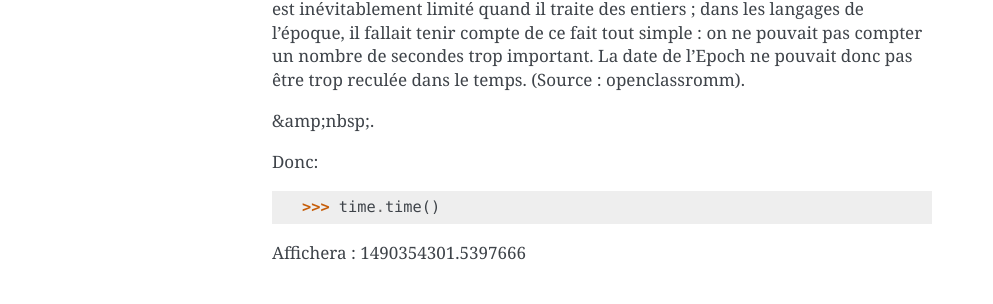
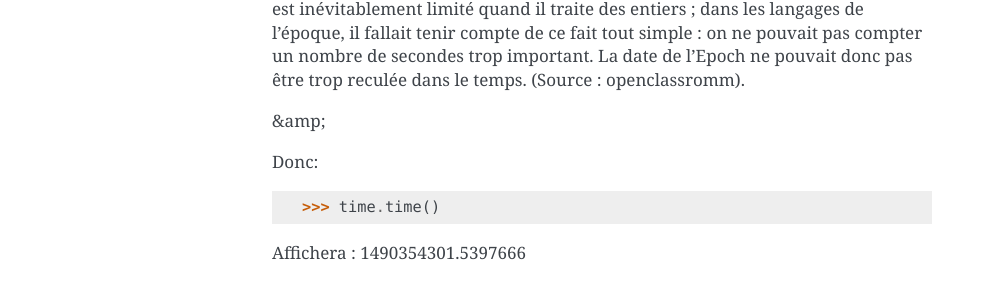
Before and after one commit to HE-Arc/livre-python, a Sphinx documentation site: the page built from source/time/index.rst, in a window 1280 px wide. Shown: the part 930-1234 px from the top of the page, without its empty margins (148-1141 px from the left). Built offline with Sphinx 7.4.7, drawn with Linux system fonts in a browser that asks for light colours.

Commit message:
Update index.rst

```diff
--- a/source/time/index.rst
+++ b/source/time/index.rst
@@ -37,7 +37,7 @@ D'autres fonction comme clock_gettres(clk_id), clock_gettime(clk_id), clock_sett
 La commande Time.time() affichera le nombre de seconde écoulées depuis la date appellée "L'Epoch Unix" qui est le 1er Janvier 1970 à 00:00.
 Pourquoi cette date ? L'année 1970 a été considérée comme un bon départ, compte tenu de l'essor qu'a pris l'informatique à partir de cette époque. D'autre part, un ordinateur est inévitablement limité quand il traite des entiers ; dans les langages de l'époque, il fallait tenir compte de ce fait tout simple : on ne pouvait pas compter un nombre de secondes trop important. La date de l'Epoch ne pouvait donc pas être trop reculée dans le temps. (Source : openclassromm).
 
-&amp;nbsp;.
+&amp;
 
 Donc:
 
```
